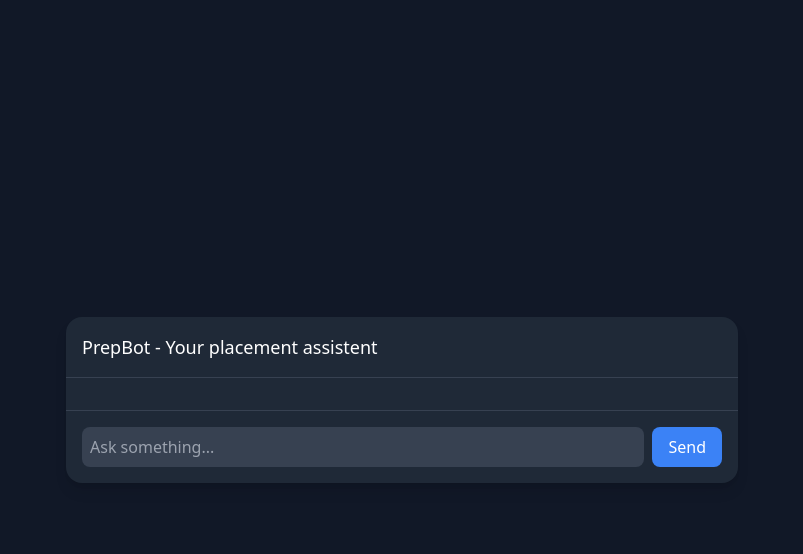
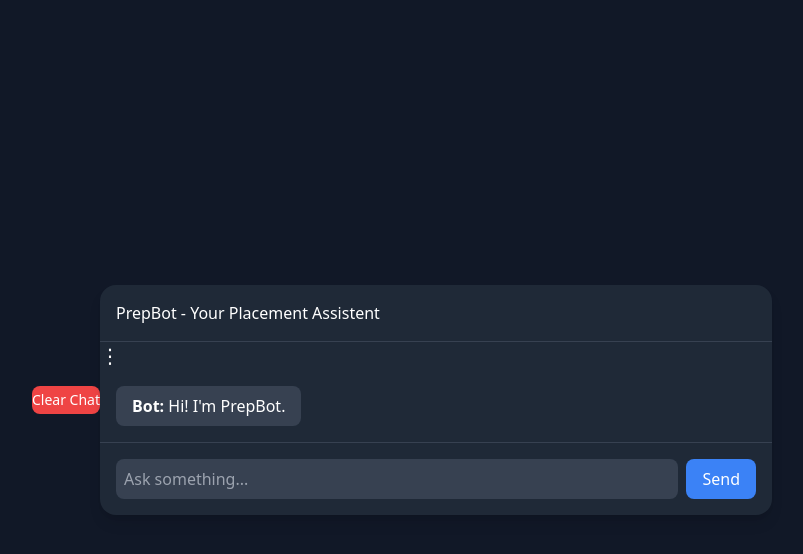
Before and after one commit to eshitachauhan/prepBot, a Flask app: page / in a window 1280 px wide. Shown: the top 554 px of the page, without its empty margins (238-1041 px from the left). Run offline with Flask 3, Linux system fonts and the light colour scheme; parts of the project's set-up code (start-up, migrations or seed data) failed here and were passed over; some libraries are stand-ins or nearby versions.

Commit message:
UI changes

```diff
--- a/chatbot.py
+++ b/chatbot.py
@@ -16,6 +16,10 @@ vectorizer = pickle.load(open('vectorizer.pkl', 'rb'))
 nlp = spacy.load("en_core_web_sm")
 embed_model = SentenceTransformer('all-MiniLM-L6-v2')
 spell = SpellChecker()
+
+conversation_context = {
+    "last_intent": None
+}
 
 custom_words = ['dsa', 'cv', 'api', 'ml', 'hr']
 spell.word_frequency.load_words(custom_words)
@@ -76,6 +80,19 @@ pattern_vectors = vectorizer.transform(all_patterns)
 pattern_embeddings = embed_model.encode(all_patterns)
 
 def get_response(user_input):
+
+    followup_phrases = ["tell me more", "more", "what next", "and then", "continue", "go on"]
+
+    if user_input.lower().strip() in followup_phrases:
+        if conversation_context["last_intent"]:
+
+            chosen_tag = conversation_context["last_intent"]
+            conversation_context["last_intent"] = chosen_tag
+
+            for intent in data["intents"]:
+                if intent["tag"] == chosen_tag:
+                    return "Continuing from earlier: " + random.choice(intent["responses"])
+
     corrected_input = correct_spelling(user_input)
     print(f"[DEBUG] original: {user_input}")
     print(f"[DEBUG] corrected: {corrected_input}")
@@ -111,6 +128,7 @@ def get_response(user_input):
         else:
             return "I didn’t quite get that. Try asking about resumes, DSA, or interviews."
 
+    conversation_context["last_intent"] = chosen_tag
 
     for intent in data['intents']:
         if intent['tag'] == chosen_tag:
--- a/intents.json
+++ b/intents.json
@@ -234,6 +234,21 @@
       "responses": [
         "STAR stands for Situation, Task, Action, Result. It's used to answer behavioral interview questions clearly."
       ]
-    }
+    },
+    {
+    "tag": "followup",
+    "patterns": [
+        "what about that",
+        "tell me more",
+        "and then",
+        "what next",
+        "can you explain more",
+        "what should i do",
+        "how about it"
+    ],
+    "responses": [
+        "followup"
+    ]
+}
   ]
 }
--- a/templates/index.html
+++ b/templates/index.html
@@ -4,12 +4,28 @@
         <meta charset="UTF-8">
         <title>PrepBot</title>
         <script src="https://cdn.tailwindcss.com"></script>
+        <button onclick="clearChat()" class="bg-red-500 py-1 rounded-lg text-sm">
+            Clear Chat
+        </button>
     </head>
     <body class="bg-gray-900 text-white flex items-center justify-center h-screen">
         <div class="w-full max-w-2xl bg-gray-800 rounded-2xl shadow-lg flex flex-col">
 
-            <div class="p-4 border-b border-gray-700 text-lg fornt-semibold">
-                PrepBot - Your placement assistent
+            <div class="p-4 border-b border-gray-700 flex justify-between items-center">
+                PrepBot - Your Placement Assistent
+            </div>
+
+            <div class="relative">
+                <button onclick="toggleMenu()" class="text-xl">
+                    ⋮
+                </button>
+
+                <div id="menu" class="hidden absolute right-0 mt-2 bg-gray-700 rounded-lg">
+                    <button onclick="clearChat()" class="px-4 py-2 hover:bg-gray-600">
+                        Clear Chat
+                    </button>
+                </div>
+
             </div>
 
             <div id="chatBox" class="flex-1 p-4 overflow-y-auto space-y-3"></div>
@@ -27,23 +43,33 @@
         <script>
             async function sendMessage() {
                 const input = document.getElementById("userInput");
-                console.log("INPUT ELEMENT:", input);
                 const message = input.value.trim();
                 if(!message) return;
                 addMessage("You", message);
                 input.value = "";
 
-                const res = await fetch("/chat", {
+                const typing = addMessage("PrepBot", "Typing...");
+                const res = await fetch("/chat",{
                     method: "POST",
-                    headers: {
-                        "Content-Type": "application/json"
+                    headers:{
+                        "Content-Type":"application/json"
                     },
-                    body: JSON.stringify({message: message})
+                    body: JSON.stringify({
+                        message: message
+                    })
                 });
 
                 const data = await res.json();
-                addMessage("Bot", data.response);
+                typing.remove();
+                addMessage("PrepBot", data.response);
             }
+
+            document.getElementById("userInput")
+            .addEventListener("keypress", function(event){
+                if(event.key === "Enter"){
+                    sendMessage();
+                }
+            });
 
             function addMessage(sender, text){
                 const chatBox = document.getElementById("chatBox");
@@ -58,7 +84,53 @@
                 `;
                 chatBox.appendChild(msg);
                 chatBox.scrollTop = chatBox.scrollHeight;
+
+                if(text !== "Typing..."){
+                    let history = JSON.parse(localStorage.getItem("chatHistory")) || [];
+                    history.push({
+                        sender,
+                        text
+                    });
+                    localStorage.setItem(
+                        "chatHistory",
+                        JSON.stringify(history)
+                    );
+                }
+
+                return msg;
             }
+
+            function toggleMenu(){
+                const menu = document.getElementById("menu");
+                menu.classList.toggle("hidden");
+            }
+
+            function clearChat(){
+                localStorage.removeItem("chatHistory");
+                document.getElementById("chatBox").innerHTML = "";
+            }
+
+            window.onload = function() {
+                /*addMessage("Bot", "Hi! I'm PrepBot.");*/
+                const history = JSON.parse(localStorage.getItem("chatHistory")) || [];
+                history.forEach(msg => {
+                    const chatBox = document.getElementById("chatBpx");
+                    const div = document.createElement("div");
+                    div.className = msg.sender === "You" ? "text-right" : "text-left";
+                    div.innerHTML = `
+                        <div class= "inline-block px-4 py-2 rounded-lg ${
+                            msg.sender === "You" ? "bg-blue-500" : "bg-gray-700"
+                        }">
+                            <strong>${msg.sender}:</strong> ${msg.text}
+                        </div>
+                    `;
+                    chatBox.appendChild(div);
+                });
+                if(history.length === 0){
+                    addMessage("Bot", "Hi! I'm PrepBot.")
+                }
+            };
+
         </script>
     </body>
 </html>
```
